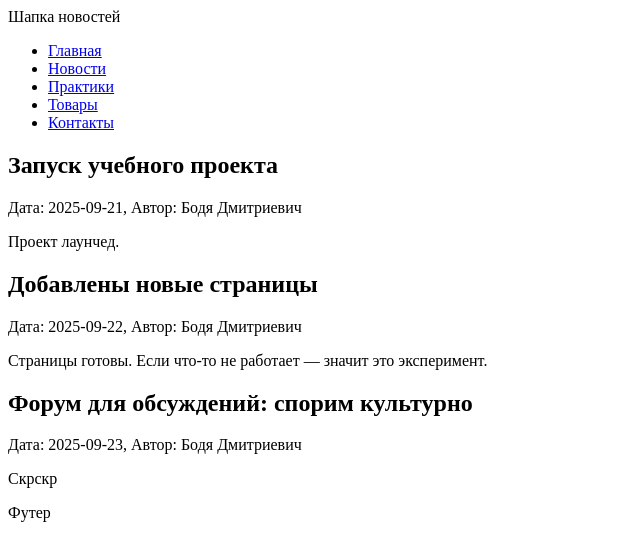
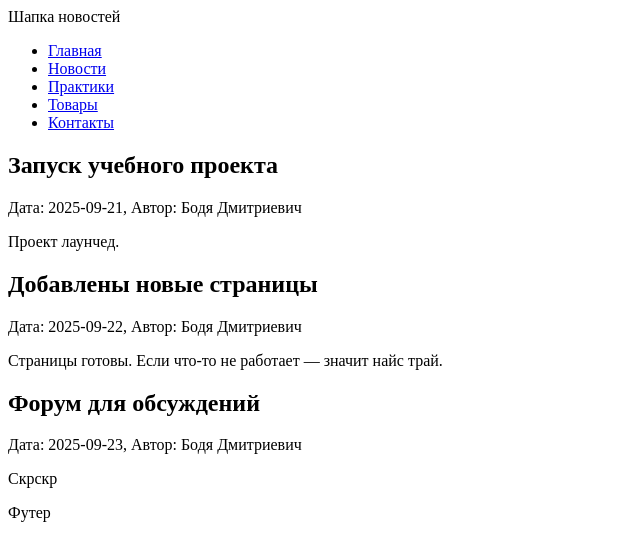
Before and after one commit to Flawzik/frontend-and-backend-practice, a plain HTML site: page news.html in a window 1280 px wide. Shown: the whole page, without its empty margins (0-640 px from the left). Drawn offline with Linux system fonts and the light colour scheme.

Commit message:
Update news.html

```diff
--- a/news.html
+++ b/news.html
@@ -26,10 +26,10 @@
             <div class="news-item">
                 <h2>Добавлены новые страницы</h2>
                 <p>Дата: 2025-09-22, Автор: Бодя Дмитриевич</p>
-                <p>Страницы готовы. Если что-то не работает — значит это эксперимент.</p>
+                <p>Страницы готовы. Если что-то не работает — значит найс трай.</p>
             </div>
             <div class="news-item">
-                <h2>Форум для обсуждений: спорим культурно</h2>
+                <h2>Форум для обсуждений</h2>
                 <p>Дата: 2025-09-23, Автор: Бодя Дмитриевич</p>
                 <p>Скрскр</p>
             </div>
```
